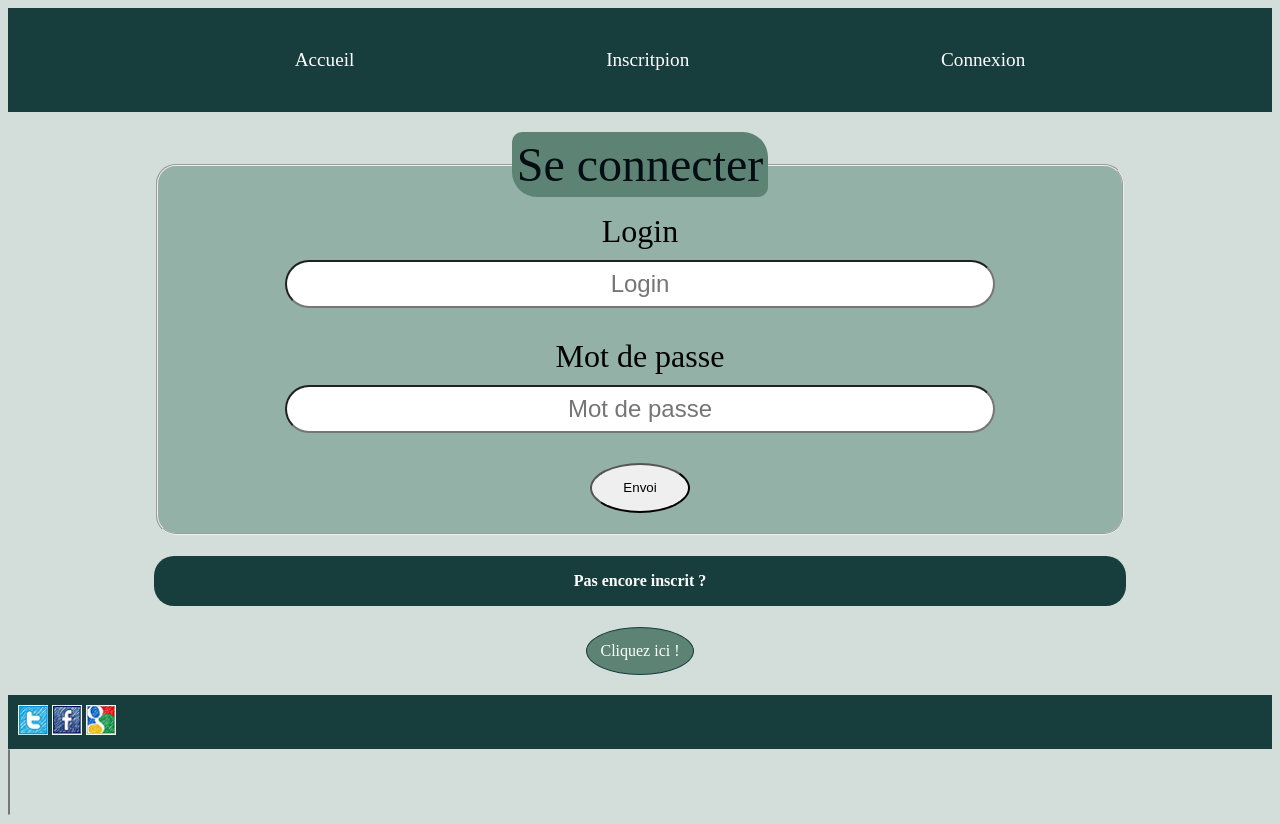
After one commit to loukeeehh/Exemple_MVC, a PHP site: page /views/school/ajoutEcole.php in a window 1280 px wide. The commit adds this page. Run offline with PHP 8.4, Linux system fonts and the light colour scheme; the template is opened without the code that fills it, so the values that code supplies are empty.

Commit message:
Ma nouvelle étape 5

```diff
--- a/controllers/userController.php
+++ b/controllers/userController.php
@@ -90,6 +90,7 @@ else if ($uri === "/updateProfil") {
 }
 
 else if ($uri === "/deleteProfil") {
+    deleteOptionsSchoolFromUser($pdo);
     deleteAllSchoolsFromUser ($pdo);                    //supprimer toutes les informations de la table école liées à l'utilisateur connecté
     deleteUser($pdo);                                   //supprimer l'utilisateur de la table des utilisateurs
     header("location:/deconnexion");                    // le déconnecter
--- /dev/null
+++ b/views/school/ajoutEcole.php
@@ -0,0 +1,75 @@
+<!DOCTYPE html>
+<html lang="fr">
+<head>
+    <meta charset="UTF-8">
+    <meta http-equiv="X-UA-Compatible" content="IE=edge">
+    <meta name="viewport" content="width=device-width, initial-scale=1.0">
+    <link rel="stylesheet" href="assets/css/base.css">
+    <link rel="stylesheet" href="assets/css/animation.css">
+    <link rel="stylesheet" href="assets/css/flex.css">
+    <link rel="stylesheet" href="assets/css/form.css">
+    <title> Connexion </title>
+</head>
+<body>
+    <header>
+        <ul class="flexible space-evenly">
+
+            <!-- grand écran -->
+
+                            <li class="menu"><a href="index">Accueil</a></li>
+                <li class="menu"><a href="inscription">Inscritpion</a></li>
+                <li class="menu"><a href="connexion">Connexion</a></li>
+
+
+            <!-- petit écran -->
+
+            <li class="imageMenu"><a href="/"><ion-icon size="large" name="home-outline"></ion-icon></a></li>
+            <li class="imageMenu"><a href="inscription"><ion-icon size="large" name="person-outline"></ion-icon></a></li>
+            <li class="imageMenu"> <a href="connexion"><ion-icon size="large" name="enter-outline"></ion-icon></a></li>
+        </ul>    </header>
+    <main>
+                <div class="flex space-evenly wrap">
+            <form method="post" action="">
+                <fieldset>
+                    <legend>Se connecter</legend>
+                    <div class="mb-3">
+                        <label for="Login" class="form-label">Login</label>
+                        <input type="text" placeholder="Login" class="form-control" id="login" aria-describedby="emailHelp" name="login" required>
+                    </div>
+                    <div class="mb-3">
+                        <label for="Password" class="form-label">Mot de passe</label>
+                        <input type="password" placeholder="Mot de passe" class="form-control" id="mot_de_passe" name="mot_de_passe" required>
+                    </div>
+                    <div>
+                        <button name="btnEnvoi" class="btn btn-primary">Envoi</button>
+                    </div>
+                </fieldset>
+                <div>
+                    <h4 class="text-danger">Pas encore inscrit ?</h4>
+                    <a href="inscriptionOrEditProfil.php" class="btn btn-secondary">Cliquez ici !</a>
+                </div>
+            </form>
+
+        </div>
+        </main>
+    <footer>
+        <div class="flexible space-between align-item-center">
+            <div>
+                <img class="imageIcon" src="assets/images/icon1.jpg" alt="image twitter">
+                <img class="imageIcon" src="assets/images/icon2.jpg" alt="image facebook">
+                <img class="imageIcon" src="assets/images/icon3.jpg" alt="image google">
+            </div>
+        </div>    </footer>
+    <script type="module" src="https://unpkg.com/ionicons@5.5.2/dist/ionicons/ionicons.esm.js"></script>
+    <script nomodule src="https://unpkg.com/ionicons@5.5.2/dist/ionicons/ionicons.js"></script>
+</body>
+</html>
+
+
+
+<!-- création de la liste déroulante sur base des options existantes dans la table des options : $options -->
+<select name="option[]" id="options-select" multiple>
+    <?php foreach ($options as $option) : ?>
+        <option value="<?= $option-> optionScolaireId ?>"> <?= $option->nom ?></option>
+    <?php endforeach ?>
+</select>
```
Also changed, not shown: controllers/schoolController.php (added, +22 -0 lines), models/schoolModel.php (+74 -1 lines), views/pageAccueil.php (+17 -1 lines).
